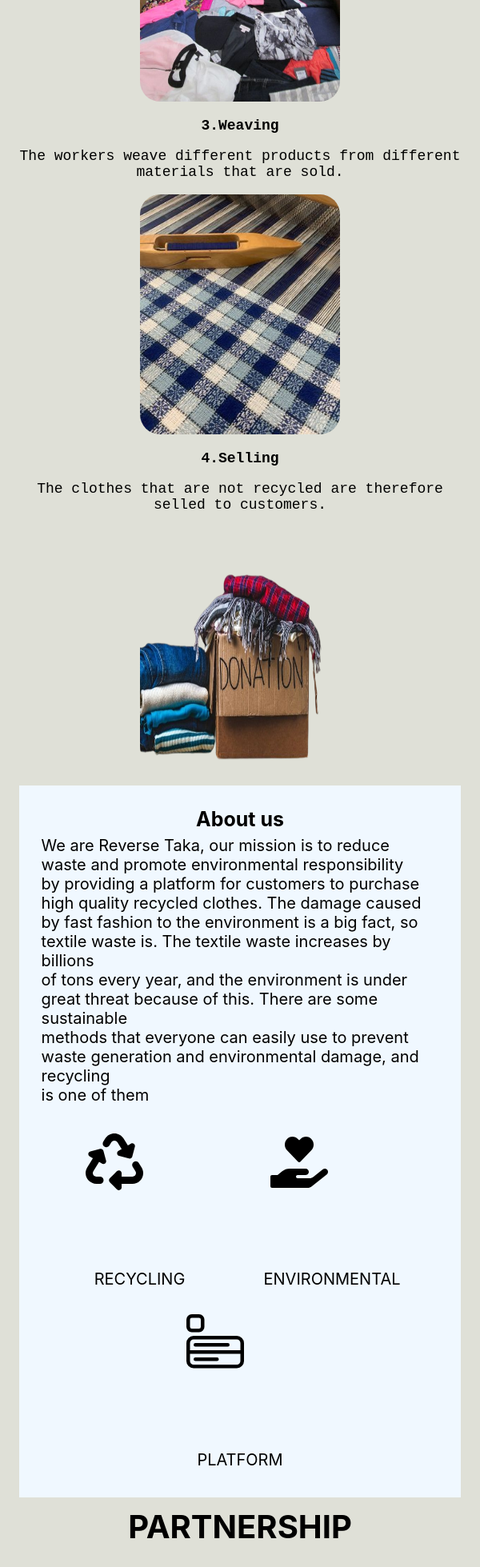
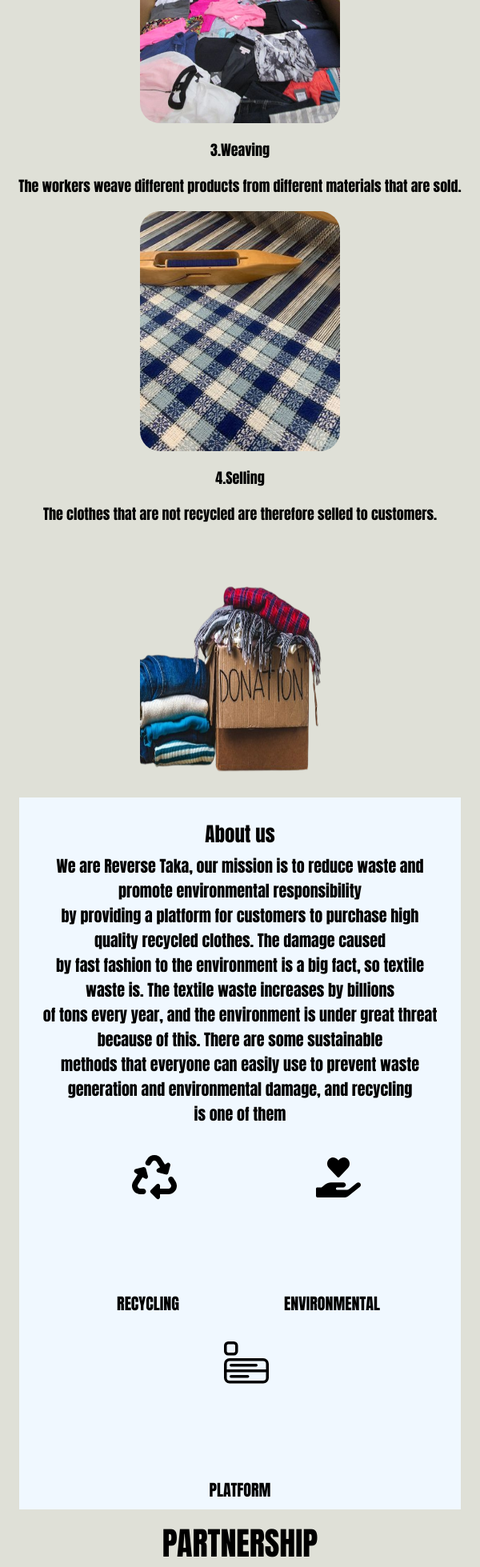
Before and after one commit to akirachix/Peaks-Informational, a React (Create React App) app in the folder taka-reverse/: page / in a window 600 px wide. Shown: the part 820-2779 px from the top of the page at 80% size. Built offline with nearby package versions, Linux system fonts and the light colour scheme.

Commit message:
added changes

```diff
--- a/taka-reverse/src/About-Us/index.css
+++ b/taka-reverse/src/About-Us/index.css
@@ -16,9 +16,7 @@
     margin-left: 10%;
     margin-top: 3%;
     color: #000;
-
-
-
+    font-family: Impact, Haettenschweiler, 'Arial Narrow Bold', sans-serif;
 }
 .About .img{
     height: 150px;
@@ -30,10 +28,12 @@
     text-align: center;
     padding-top: 5%;
     font-size: 35px;
+    font-family: Impact, Haettenschweiler, 'Arial Narrow Bold', sans-serif;
 }
 figcaption{
     font-size: 25px;
     text-align: center;
+    font-family: Impact, Haettenschweiler, 'Arial Narrow Bold', sans-serif;
 }
  @media screen and ( min-width:280px ) and (max-width:675px){
    .About .icons{
@@ -49,7 +49,7 @@
         margin-left: 10%;
         margin-top: 1%;
 
-        font-size: 17px;
+        font-size: 25px;
         margin-left: 5%;
         margin-right: 5%;
 
@@ -88,22 +88,22 @@
         grid-template-columns: auto ;
 
     }
-   .About p{
+   .About  p{
         font-size: 30px;
         margin-left: 10%;
         margin-top: 1%;
 
-        font-size: 20px;
+        font-size: 30px;
         margin-left: 4%;
         margin-right: 4%;
 
 
     }
    .About img{
-        height: 100px;
-        width: 100px;
+        height: 80px;
+        width: 80px;
         justify-content: space-between;
-        gap: 40%;
+        gap: 20%;
 
         height: 85px;
         width: 85px;
@@ -246,7 +246,6 @@
         display: flex;
         justify-content: center;
         white-space: 50px;
-
         flex-wrap: wrap;
 
     }
@@ -255,28 +254,29 @@
         margin-left: 10%;
         margin-top: 1%;
 
-        font-size: 8px;
+        font-size: 17px;
         margin-left: 1%;
+        text-align: center;
 
 
 
     }
    .About .img{
-        height: 150px;
-        width: 150px;
-        justify-content: space-between;
-        gap: 40%;
+        height: 100px;
+        width: 100px;
+        text-align: center;
+        gap: 8%;
     }
    .About h3{
         margin-bottom: 10%;
         text-align: center;
         margin-bottom: 1%;
-        margin-top: 1%;
+        margin-top: 2%;
         font-size: 25px;
-        font-size: 20px;
+        font-size: 30px;
     }
     figcaption{
-        font-size: 25px;
+        font-size: 20px;
         text-align: center;
     }
 
--- a/taka-reverse/src/About-Us/index.js
+++ b/taka-reverse/src/About-Us/index.js
@@ -14,20 +14,20 @@
             <div className='icons'>
             <div>
                 <figure>
-                    <p className='img'><FaRecycle size='4.5rem'/></p>
+                    <p className='img'><FaRecycle size='3.5rem'/></p>
                     <figcaption> RECYCLING</figcaption>
                 </figure>
             </div>
             <div>
                 <figure>
-                    <p className='img'><FaHandHoldingHeart size='4.5rem'/></p>
+                    <p className='img'><FaHandHoldingHeart size='3.5rem'/></p>
                     <figcaption>ENVIRONMENTAL</figcaption>
                 </figure>
             </div>
 
             <div>
                 <figure>
-                    <p className='img'> <BsMenuApp size='4.5rem'/></p>
+                    <p className='img'> <BsMenuApp size='3.5rem'/></p>
                     <figcaption> PLATFORM</figcaption>
                 </figure>
             </div>
--- a/taka-reverse/src/Howitworks/index.css
+++ b/taka-reverse/src/Howitworks/index.css
@@ -1,7 +1,7 @@
 .howitworks{
     text-align: center;
     font-size: 200%;
-    font-family: 'Courier New', Courier, monospace;
+    font-family: Impact, Haettenschweiler, 'Arial Narrow Bold', sans-serif;
     margin-top: 50px;
 }
 
@@ -19,25 +19,24 @@
 }
 #step-one{
     text-align: center;
-   font-family: 'Courier New', Courier, monospace;
+    font-family: Impact, Haettenschweiler, 'Arial Narrow Bold', sans-serif;
 
 }
 #step-two{
     text-align: center;
-    font-family: 'Courier New', Courier, monospace;
+    font-family: Impact, Haettenschweiler, 'Arial Narrow Bold', sans-serif;
     gap: 20px;
 }
 
 #step-three{
     text-align: center;
-    font-family: 'Courier New', Courier, monospace;
+    font-family: Impact, Haettenschweiler, 'Arial Narrow Bold', sans-serif;
 
 }
 
 #step-four{
     text-align: center;
-    font-family: 'Courier New', Courier, monospace;
-
+    font-family: Impact, Haettenschweiler, 'Arial Narrow Bold', sans-serif;
 }
 #step-one p{
     font-size: 18px;
--- a/taka-reverse/src/partners/index.css
+++ b/taka-reverse/src/partners/index.css
@@ -20,10 +20,12 @@
 .partners h1{
     text-align: center;
     margin-top: 2%;
+    font-family: Impact, Haettenschweiler, 'Arial Narrow Bold', sans-serif;
 }
 .partners p{
     font-size: 23px;
     text-align: center;
+    font-family: Impact, Haettenschweiler, 'Arial Narrow Bold', sans-serif;
 }
 .mainimages{
     margin-right: 4%;
@@ -31,10 +33,10 @@
     padding: 150px;
     padding-top: 60px;
     background-color:white;
-    border-radius: 10px;
     justify-content: center;
     margin-top: 2%;
     height: 600px;
+    font-family: Impact, Haettenschweiler, 'Arial Narrow Bold', sans-serif;
 }
 body{
     background-color:rgb(223,224 ,215 );
@@ -53,6 +55,7 @@
     }
     .partners p{
         font-size: 16px;
+        text-align: center;
     }
     .rotary{
         width:max-content;
@@ -75,6 +78,7 @@
        .mainimages{
         background-color:white;
         height: 700px;
+        padding-top: 10%;
     }
 }
 
@@ -86,10 +90,11 @@
     }
 
   .partners  p {
-      text-align: left;
+      text-align: center;
+      font-size: 18px;
     }
     .rotary{
-        width: 130%;
+        width: 120%;
         margin-top: 2%;
     }
     .karen{
@@ -257,4 +262,5 @@
         background-color:white;
         height: 290px;
     }
+
 }
```
